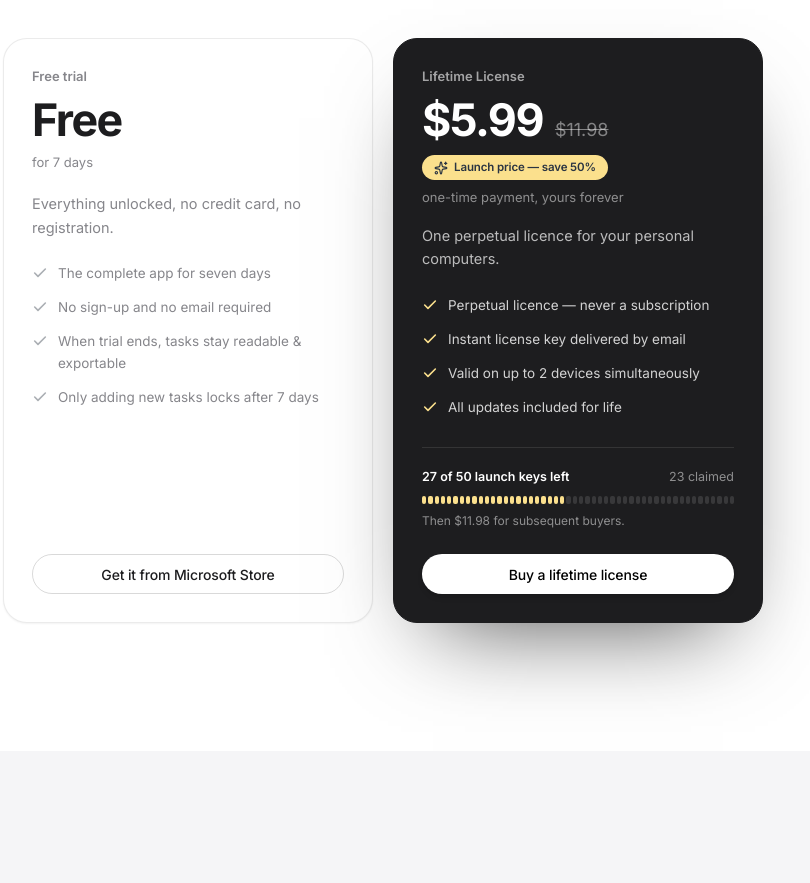
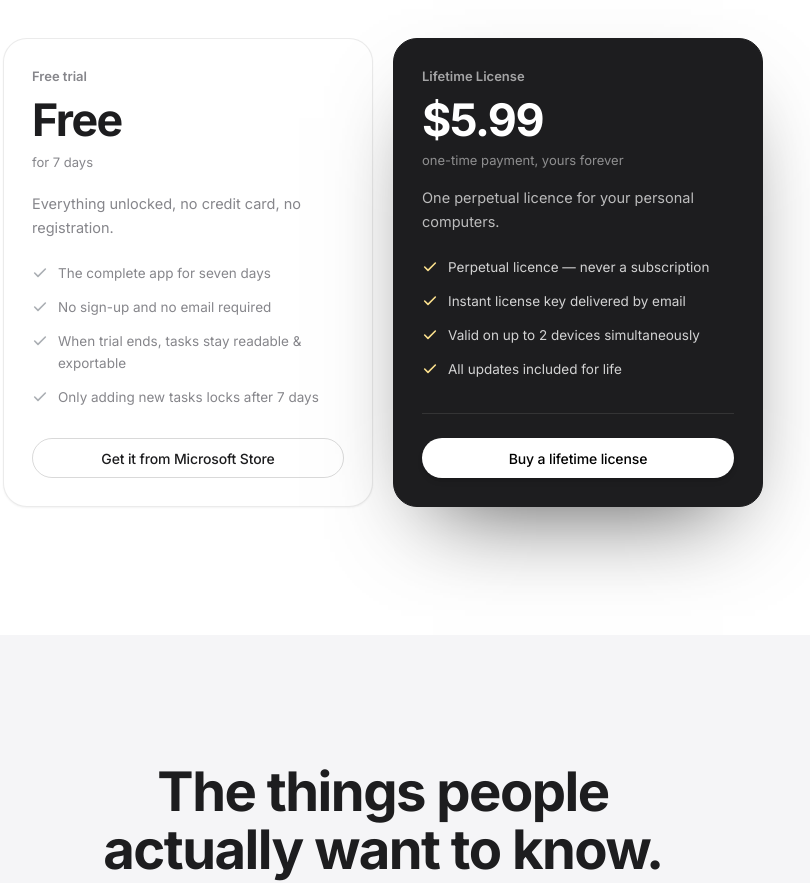
Before and after one commit to Pro-Prince/peeky-task-web, a Next.js app: page / in a window 1280 px wide. Shown: the part 6733-7616 px from the top of the page, without its empty margins (257-1067 px from the left). Built offline with nearby package versions, Linux system fonts and the light colour scheme.

Commit message:
Remove launch seat limit and set constant pricing

```diff
--- a/src/components/PricingSection.tsx
+++ b/src/components/PricingSection.tsx
@@ -80,18 +80,10 @@ export function PricingSection() {
           {/* Card 2: Lifetime Personal License */}
           <div className="relative flex h-full flex-col rounded-3xl border border-ink bg-ink p-7 text-white shadow-[0_40px_90px_-40px_rgba(0,0,0,0.7)] transition-all duration-300 hover:-translate-y-1.5">
             <p className="text-[13px] font-semibold text-white/60">Lifetime License</p>
-            <div className="flex flex-col items-start gap-3 mt-3">
+            <div className="flex flex-col items-start gap-1 mt-3">
               <div className="flex flex-wrap items-baseline gap-x-3 gap-y-1">
                 <span className="type-display text-[clamp(2.2rem,4vw,2.8rem)]">$5.99</span>
-                <span className="text-[18px] line-through text-white/45">$11.98</span>
               </div>
-              <span
-                data-shimmer="true"
-                className="bg-note-butter text-note-ink inline-flex w-fit items-center gap-1.5 rounded-full px-3 py-1 text-[11.5px] font-semibold tracking-[-0.01em]"
-              >
-                <Sparkles className="size-3.5" />
-                Launch price — save 50%
-              </span>
             </div>
 
             <p className="mt-2 text-[13px] text-white/50">one-time payment, yours forever</p>
@@ -126,29 +118,8 @@ export function PricingSection() {
               </li>
             </ul>
 
-            {/* Launch Seats Progress Bar */}
-            <div className="w-full mt-7 border-t border-white/10 pt-5">
-              <div className="flex items-baseline justify-between gap-3 text-[12.5px]">
-                <span className="font-semibold text-white">27 of 50 launch keys left</span>
-                <span className="text-white/50">23 claimed</span>
-              </div>
-              <div className="mt-2.5 flex gap-[2px]">
-                {Array.from({ length: 50 }).map((_, i) => (
-                  <span
-                    key={i}
-                    className={`h-2 flex-1 rounded-[2px] ${
-                      i < 23 ? "bg-note-butter" : "bg-white/12"
-                    }`}
-                  />
-                ))}
-              </div>
-              <p className="mt-2 text-[12px] text-white/50">
-                Then $11.98 for subsequent buyers.
-              </p>
-            </div>
-
             {/* Checkout Action Button */}
-            <div className="mt-6">
+            <div className="mt-8 border-t border-white/10 pt-6">
               <a
                 href="https://checkout.dodopayments.com/buy/pdt_0NqCUIWS9mwMJkq06Opw3?quantity=1&showDiscounts=false"
                 target="_blank"
```
